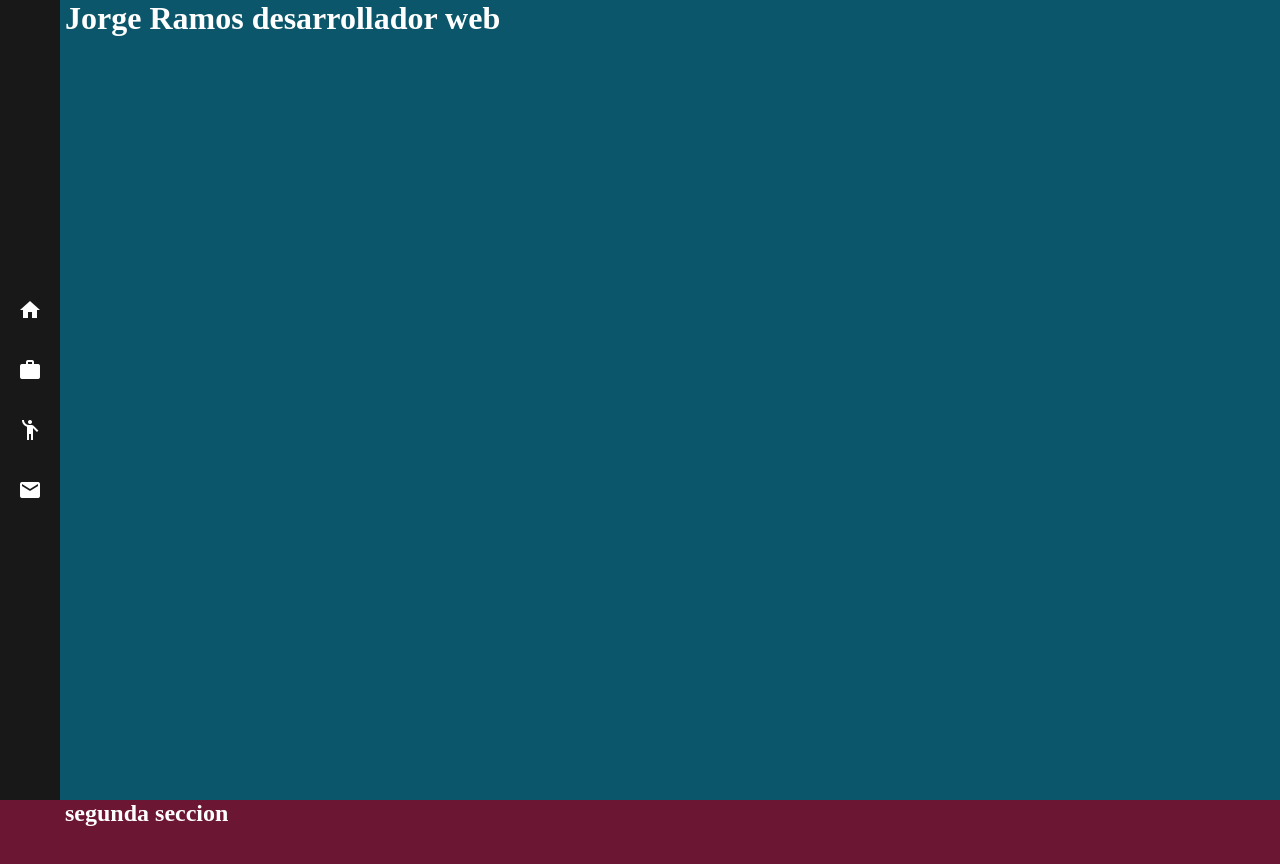
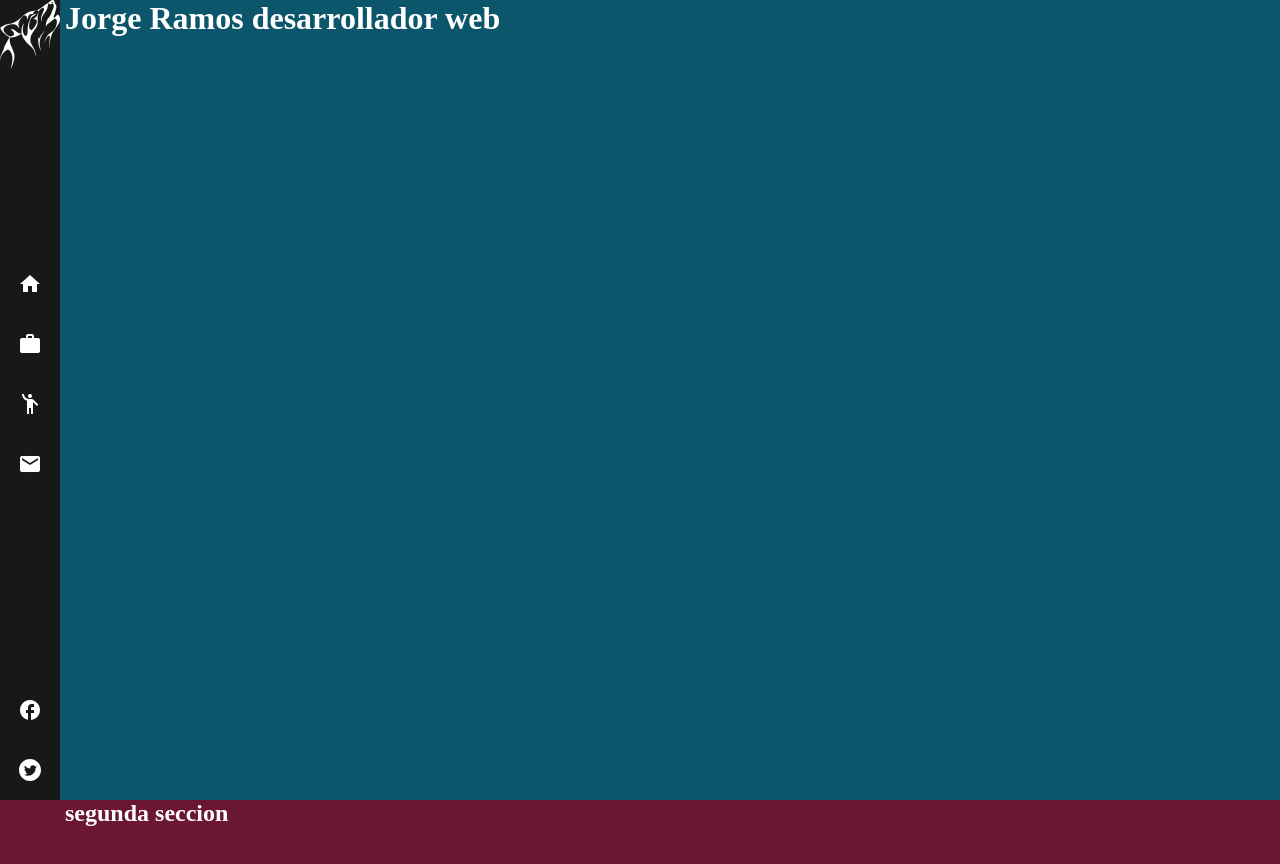
Before and after one commit to miguel17546mals/web_dev_portafolio, a plain HTML site: page index.html in a window 1280 px wide. Shown: the top 864 px of the page. Drawn offline with Linux system fonts and the light colour scheme.

Commit message:
se agrego el icono de twitter en svg y se modifico el estilo de los iconos en el menu-nav

```diff
--- a/index.html
+++ b/index.html
@@ -1,9 +1,10 @@
 <!DOCTYPE html>
-<html>
+<html lang="es">
 
 <head>
     <title>Jorge Ramos web developer</title>
     <meta charset="utf-8">
+    <!-- <meta name="viewport" content="width=device-width, initial-scale=0.3"> -->
     <link href="https://fonts.googleapis.com/icon?family=Material+Icons" rel="stylesheet">
     <link rel="stylesheet" type="text/css" href="styles/css/main.css">
 </head>
@@ -12,6 +13,7 @@
     <div class="one full">
         <!-- inicio de menu nav -->
         <div id='menu-nav'>
+            <img class="logo" src="images/logo.svg">
             <nav>
                 <ul>
                     <li>
@@ -44,6 +46,22 @@
                     </li>
                 </ul>
             </nav>
+            <ul>
+                <li>
+                    <a>
+                        <div class="menu-icon icon-facebook">
+                            <span class="material-icons">facebook</span>
+                        </div>
+                    </a>
+                </li>
+                <li>
+                    <a>
+                        <div class="icon-twitter">
+                            <img class="twitter" src="images/Twitter.svg">
+                        </div>
+                    </a>
+                </li>
+            </ul>
         </div>
         <!-- fin de menu nav -->
         <div class="one-section">
--- a/styles/scss/layout/_menu_nav.scss
+++ b/styles/scss/layout/_menu_nav.scss
@@ -15,23 +15,24 @@ ul{
     background-color: #181818;
     display: flex;
     align-items: center;
+    justify-content: space-between;
+    flex-direction: column;
+    .logo{
+        width: 60px;
+    }
     .menu-icon{
         width: 60px;
         height: 60px;
+        text-align: center;
         color: $white;
         display: flex;
+        flex-direction: column;
         justify-content: center;
         align-items: center;
         transition: color .3s ease-out ;
         &:hover{
             cursor: pointer;
             color: $light-yellow;
-            &::after{
-                content: "Inicio";
-            }
-            span{
-                display: none;
-            }
         }
     }
     .icon-home:hover::after{
@@ -46,4 +47,22 @@ ul{
     .icon-contact:hover::after{
         content: "Contacto";
     }
+    .icon-twitter{
+        width: 60px;
+        height: 60px;
+        display: flex;
+        justify-content: center;
+        &:hover{
+            cursor: pointer;
+        }
+        .twitter{
+            width: 22px;
+        }
+    }
+    .icon-facebook{
+        &:hover{
+            color: $light-yellow;
+            cursor: pointer;
+        }
+    }
 }
```
Also changed, not shown: images/Twitter.svg (added), images/logo.svg (added), styles/css/main.css, 1 other file.
